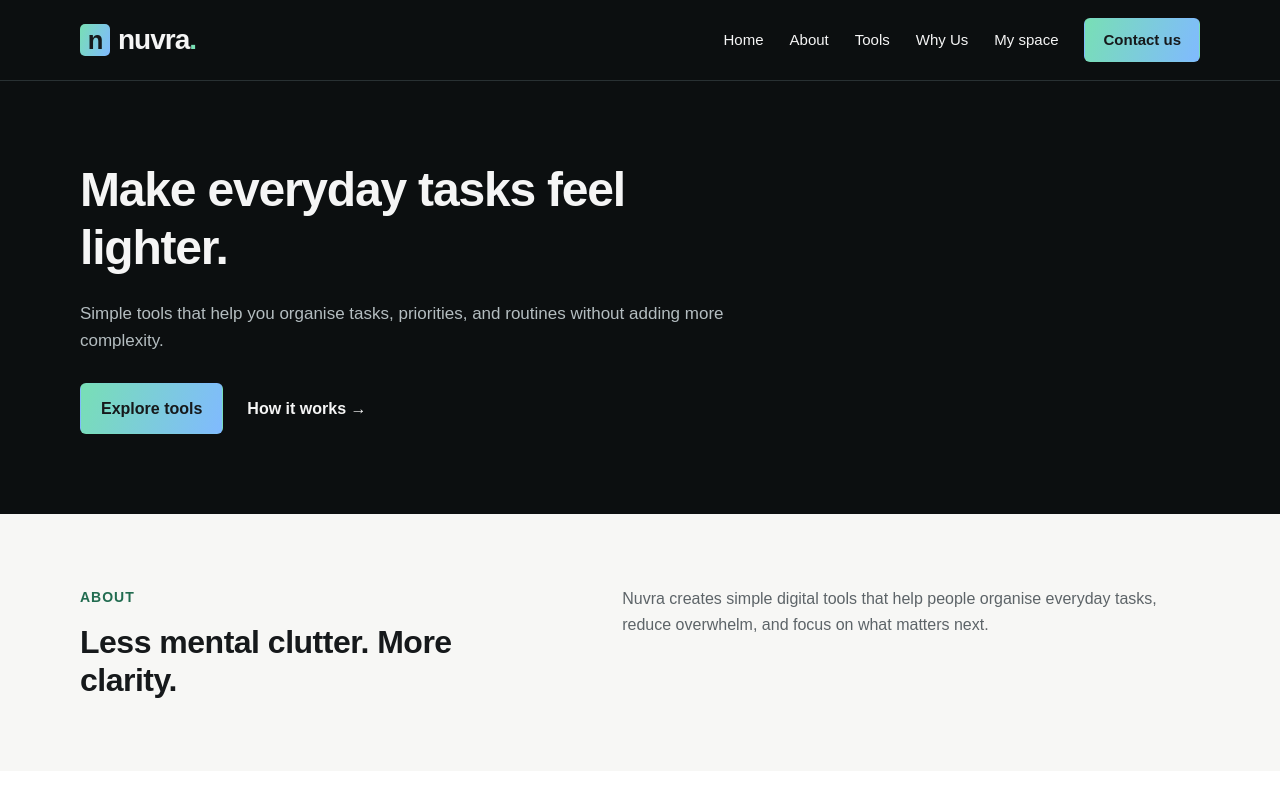
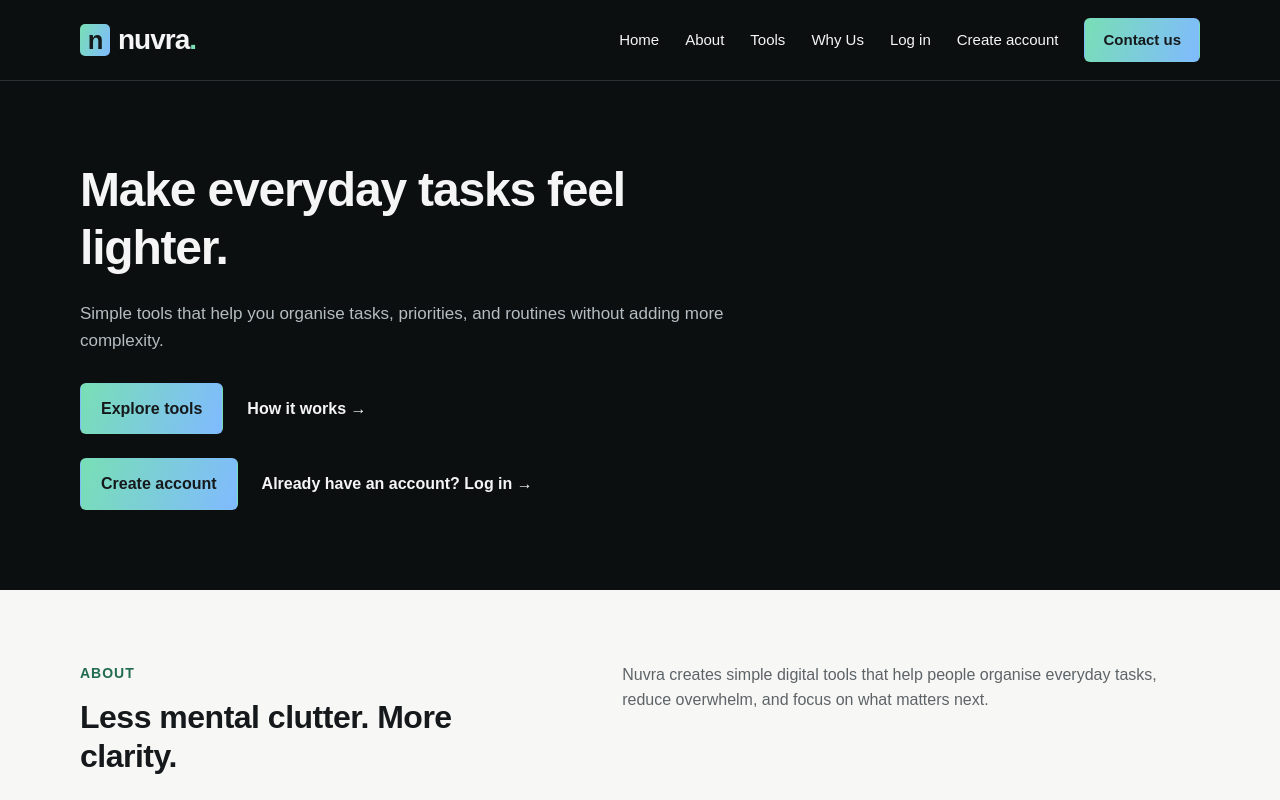
Before and after one commit to YunTong09/nuvra-landing, a React (Vite) app: page / in a window 1280 px wide. Shown: the top 800 px of the page. Built offline with nearby package versions, Linux system fonts and the light colour scheme; no server answers.

Commit message:
feat: add clear login and registration links to the homepage

```diff
--- a/src/components/Hero.tsx
+++ b/src/components/Hero.tsx
@@ -1,4 +1,8 @@
+import { spacePath } from "../auth";
+import { useCurrentUser } from "../useCurrentUser";
+
 export function Hero() {
+  const user = useCurrentUser();
   return (
     <section className="hero section" id="home">
       <div className="container">
@@ -16,6 +20,13 @@ export function Hero() {
               How it works →
             </a>
           </div>
+          {user === null && <div className="button-row hero-account-actions">
+            <a className="button" href="/register">Create account</a>
+            <a className="text-link" href="/login">Already have an account? Log in →</a>
+          </div>}
+          {user && <div className="button-row hero-account-actions">
+            <a className="text-link" href={spacePath(user)}>Go to My space →</a>
+          </div>}
         </div>
       </div>
     </section>
--- a/src/components/Navbar.tsx
+++ b/src/components/Navbar.tsx
@@ -1,19 +1,14 @@
-import { useEffect, useRef, useState } from "react";
+import { useRef, useState } from "react";
 import { navigation } from "../data/companyData";
 import { Brand } from "./Icon";
-import { currentUser, spacePath } from "../auth";
+import { spacePath } from "../auth";
+import { useCurrentUser } from "../useCurrentUser";
 
 export function Navbar() {
   const [open, setOpen] = useState(false);
-  const [spaceHref, setSpaceHref] = useState("/login");
+  const user = useCurrentUser();
   // Return keyboard focus to the menu button when Escape closes the menu.
   const menuButton = useRef<HTMLButtonElement>(null);
-  useEffect(() => {
-    let active = true;
-    currentUser().then(user => { if (active) setSpaceHref(spacePath(user)); });
-    return () => { active = false; };
-  }, []);
-
   return (
     <header
       className="site-header"
@@ -47,11 +42,11 @@ export function Navbar() {
               {item.label}
             </a>
           ))}
-          <a href={spaceHref} onClick={(event) => {
-            event.preventDefault();
-            setOpen(false);
-            currentUser().then(user => window.location.assign(spacePath(user)));
-          }}>My space</a>
+          {user === null && <>
+            <a href="/login" onClick={() => setOpen(false)}>Log in</a>
+            <a href="/register" onClick={() => setOpen(false)}>Create account</a>
+          </>}
+          {user && <a href={spacePath(user)} onClick={() => setOpen(false)}>My space</a>}
           <a
             className="button button-small"
             href="#contact"
--- a/src/index.css
+++ b/src/index.css
@@ -208,6 +208,9 @@ p {
   margin: 24px 0 28px;
   color: var(--text-muted-light);
   font-size: 1.0625rem;
+}
+.hero-account-actions {
+  margin-top: 24px;
 }
 /* About */
 .about {
--- /dev/null
+++ b/src/useCurrentUser.ts
@@ -0,0 +1,12 @@
+import { useEffect, useState } from "react";
+import { currentUser, type CurrentUser } from "./auth";
+
+export function useCurrentUser() {
+  const [user, setUser] = useState<CurrentUser | null | undefined>(undefined);
+  useEffect(() => {
+    let active = true;
+    currentUser().then(found => { if (active) setUser(found); });
+    return () => { active = false; };
+  }, []);
+  return user;
+}
```
Also changed, not shown: src/README.md.
